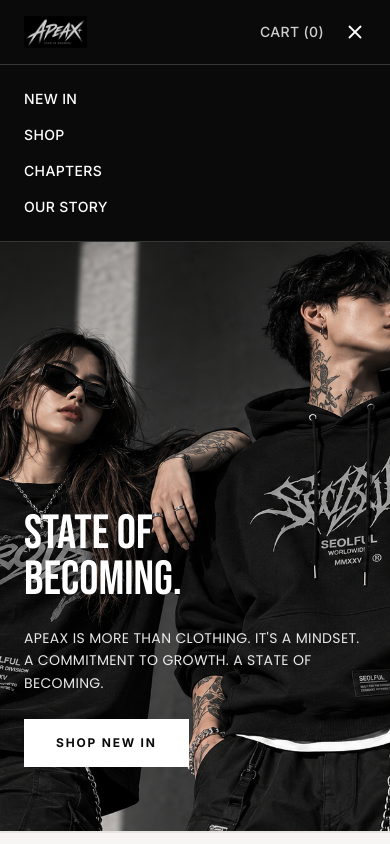
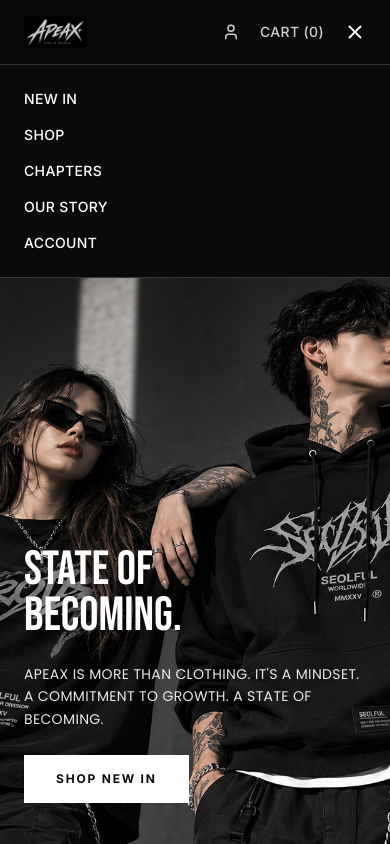
Before and after one commit to JMater22/Apeax, a Next.js app in the folder apeax/: page / in a window 390 px wide. Both pictures are taken after a click on the button "Toggle menu". Shown: the top 844 px of the page. Built offline with nearby package versions, Linux system fonts and the light colour scheme.

Commit message:
fix(nav): make account link accessible on mobile, previously desktop-only

```diff
--- a/apeax/src/components/layout/navbar.tsx
+++ b/apeax/src/components/layout/navbar.tsx
@@ -38,10 +38,13 @@
         </nav>
 
         <div className="flex items-center gap-5">
-          <button aria-label="Search" className="hidden text-white/80 hover:text-white lg:block">
+          <button
+            aria-label="Search"
+            className="hidden text-white/80 hover:text-white lg:block"
+              >
             <Search size={18} />
           </button>
-          <Link href="/account" aria-label="Account" className="hidden text-white/80 hover:text-white lg:block">
+          <Link href="/account" aria-label="Account" className="text-white/80 hover:text-white">
             <User size={18} />
           </Link>
           <Link href="/cart" className="font-sans text-sm font-medium uppercase tracking-wide text-white/80 hover:text-white">
@@ -69,6 +72,13 @@
                     {link.label}
                   </Link>
                 ))}
+                <Link
+                  href="/account"
+                  className="font-sans text-sm font-medium uppercase tracking-wide text-white"
+                  onClick={() => setIsMobileMenuOpen(false)}
+                >
+                  Account
+                </Link>
               </nav>
             )}
     </header>
```
Lines whose indentation alone changed are shown as unchanged.
